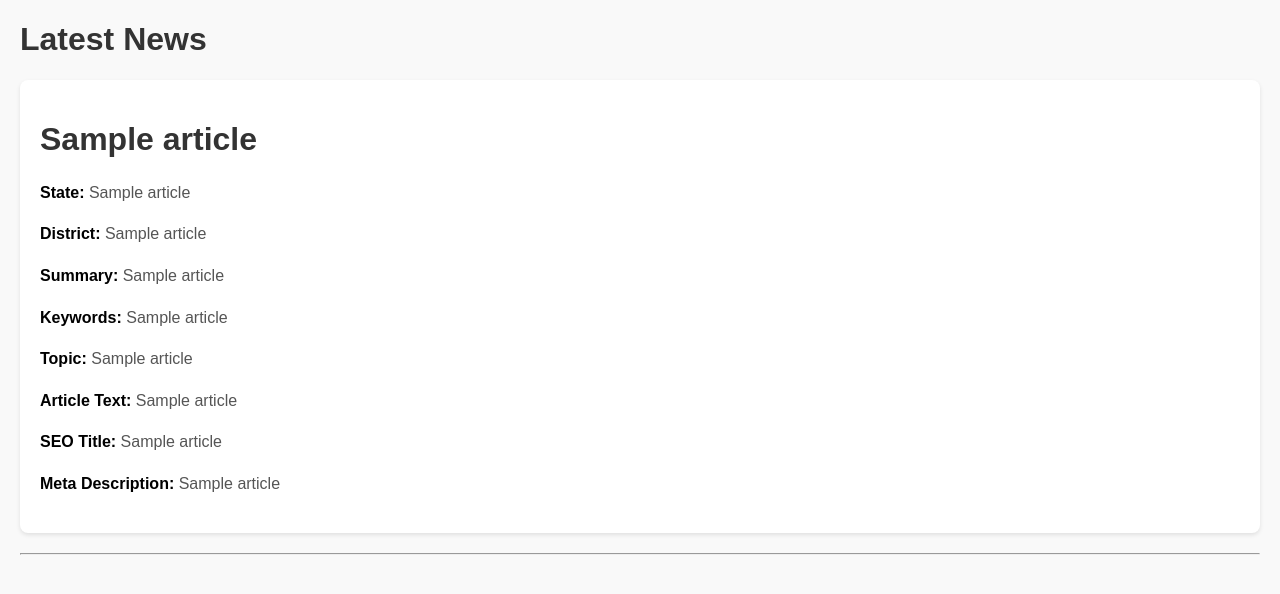
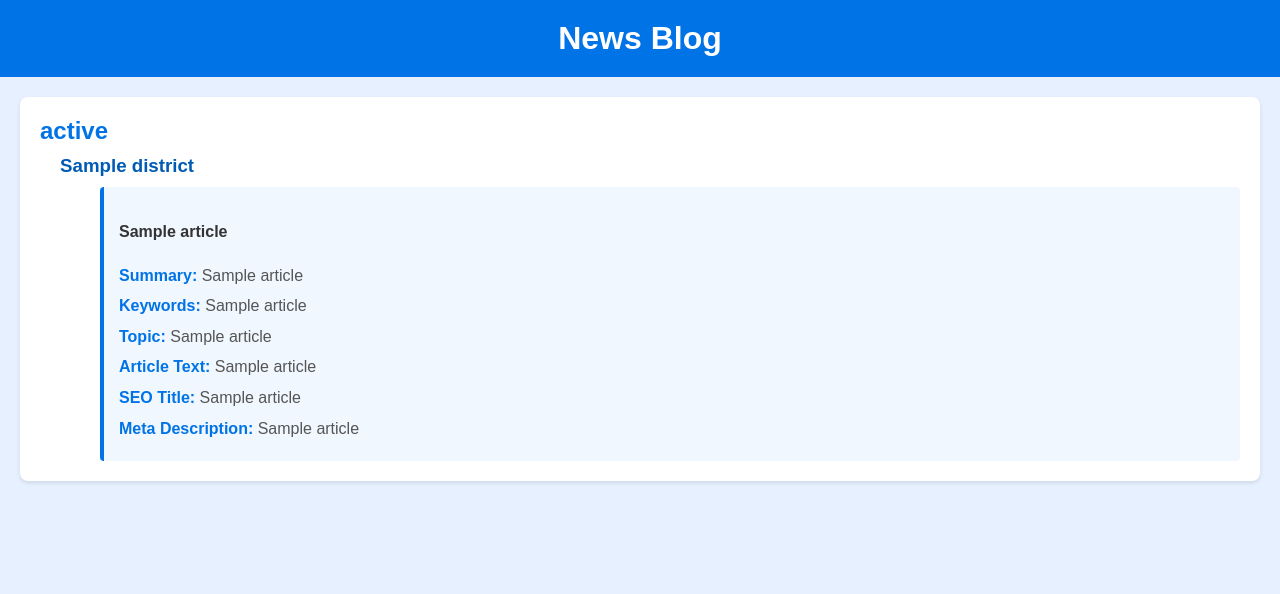
Before and after one commit to gokulan006/AutonomousAI, a Flask app: template templates/blog.html in a window 1280 px wide. Shown: the top 594 px of the page. Run offline with Flask 3, Linux system fonts and the light colour scheme; the template is opened without the code that fills it: most values are stand-ins (such as "Sample title", 1, 10 or a date in 2020).

Commit message:
Update blog.html

```diff
--- a/templates/blog.html
+++ b/templates/blog.html
@@ -7,36 +7,79 @@
     <style>
         body {
             font-family: Arial, sans-serif;
+            margin: 0;
+            padding: 0;
+            background-color: #e6f0ff;  /* Light blue background */
+            color: #333;
+        }
+        .header {
+            background-color: #0073e6;  /* Dark blue header */
+            color: white;
+            padding: 20px;
+            text-align: center;
+        }
+        .state {
+            background: white;
             margin: 20px;
-            padding: 0;
-            background-color: #f9f9f9;
-        }
-        .article {
-            background: #fff;
             padding: 20px;
-            margin-bottom: 20px;
             border-radius: 8px;
             box-shadow: 0 2px 4px rgba(0, 0, 0, 0.1);
         }
+        .district {
+            margin-left: 20px;
+            margin-top: 10px;
+        }
+        .article {
+            margin-left: 40px;
+            margin-top: 10px;
+            padding: 15px;
+            background: #f0f7ff;  /* Light blue background for articles */
+            border-radius: 4px;
+            border-left: 4px solid #0073e6;  /* Blue accent border */
+        }
         h1 {
-            color: #333;
+            color: white;  /* White text for the header */
+            margin: 0;
+        }
+        h2 {
+            color: #0073e6;  /* Dark blue for district headings */
+            margin: 0;
+        }
+        h3 {
+            color: #005bb5;  /* Slightly darker blue for article headlines */
+            margin: 0 0 10px 0;
         }
         p {
             color: #555;
             line-height: 1.6;
+            margin: 5px 0;
         }
         strong {
-            color: #000;
+            color: #0073e6;  /* Dark blue for strong text */
+        }
+        a {
+            color: #0073e6;  /* Dark blue for links */
+            text-decoration: none;
+        }
+        a:hover {
+            text-decoration: underline;
         }
     </style>
 </head>
 <body>
-    <h1>Latest News</h1>
+    <div class="header">
+        <h1>News Blog</h1>
+    </div>
+    <div class="content">
+        {% for state, districts in organized_articles.items() %}
+            <div class="state">
+                <h2>{{ state }}</h2>  <!-- State -->
+                {% for district, articles in districts.items() %}
+                    <div class="district">
+                        <h3>{{ district }}</h3>  <!-- District -->
                         {% for article in articles %}
                             <div class="article">
-            <h1>{{ article[1] }}</h1>  <!-- Headline -->
-            <p><strong>State:</strong> {{ article[3] }}</p>
-            <p><strong>District:</strong> {{ article[4] }}</p>
+                                <h4>{{ article[3] }}</h4>  <!-- Headline -->
                                 <p><strong>Summary:</strong> {{ article[6] }}</p>
                                 <p><strong>Keywords:</strong> {{ article[7] }}</p>
                                 <p><strong>Topic:</strong> {{ article[8] }}</p>
@@ -44,7 +87,11 @@
                                 <p><strong>SEO Title:</strong> {{ article[9] }}</p>
                                 <p><strong>Meta Description:</strong> {{ article[10] }}</p>
                             </div>
-        <hr>
                         {% endfor %}
+                    </div>
+                {% endfor %}
+            </div>
+        {% endfor %}
+    </div>
 </body>
 </html>
```
Lines whose indentation alone changed are shown as unchanged.
